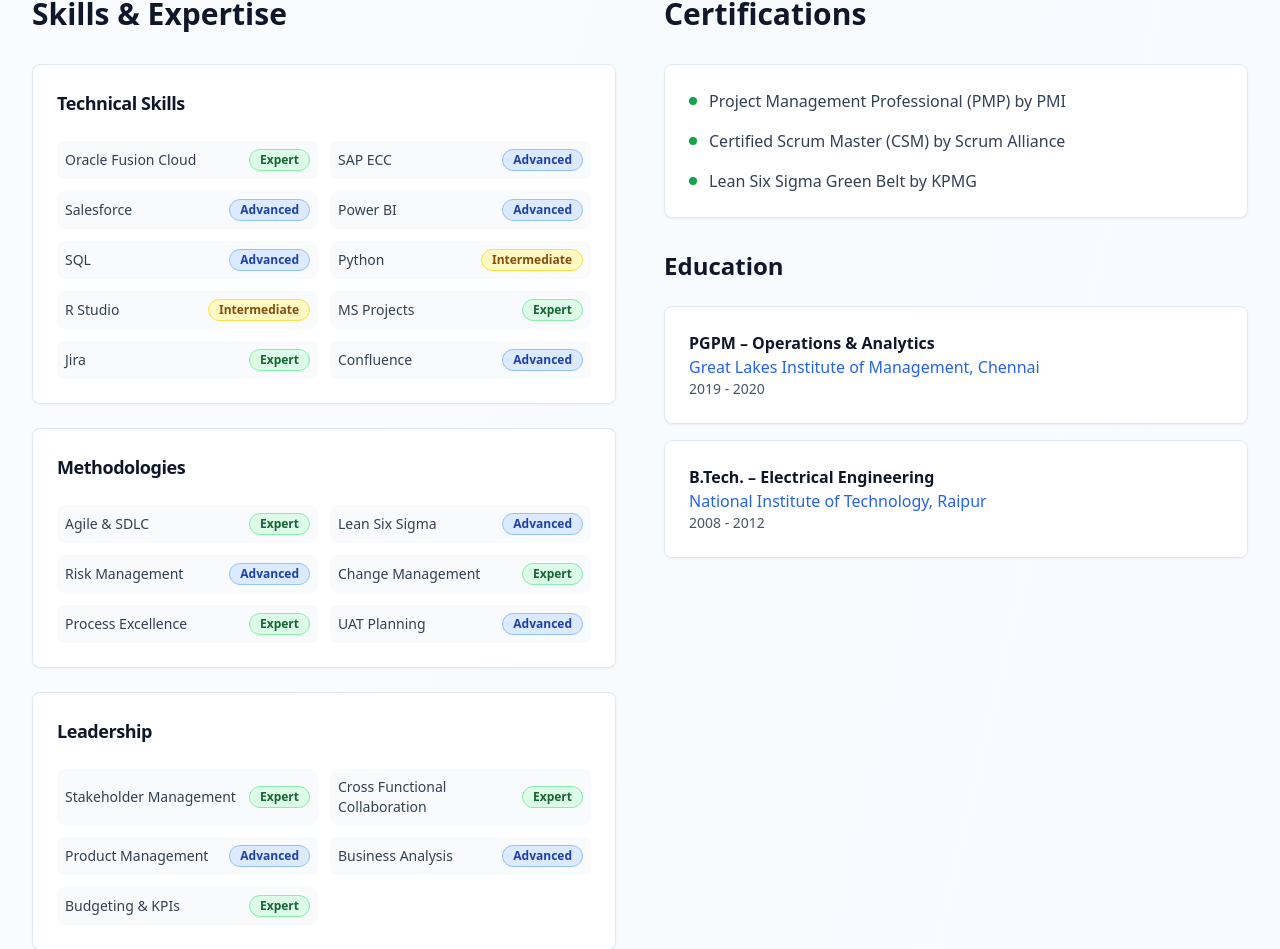
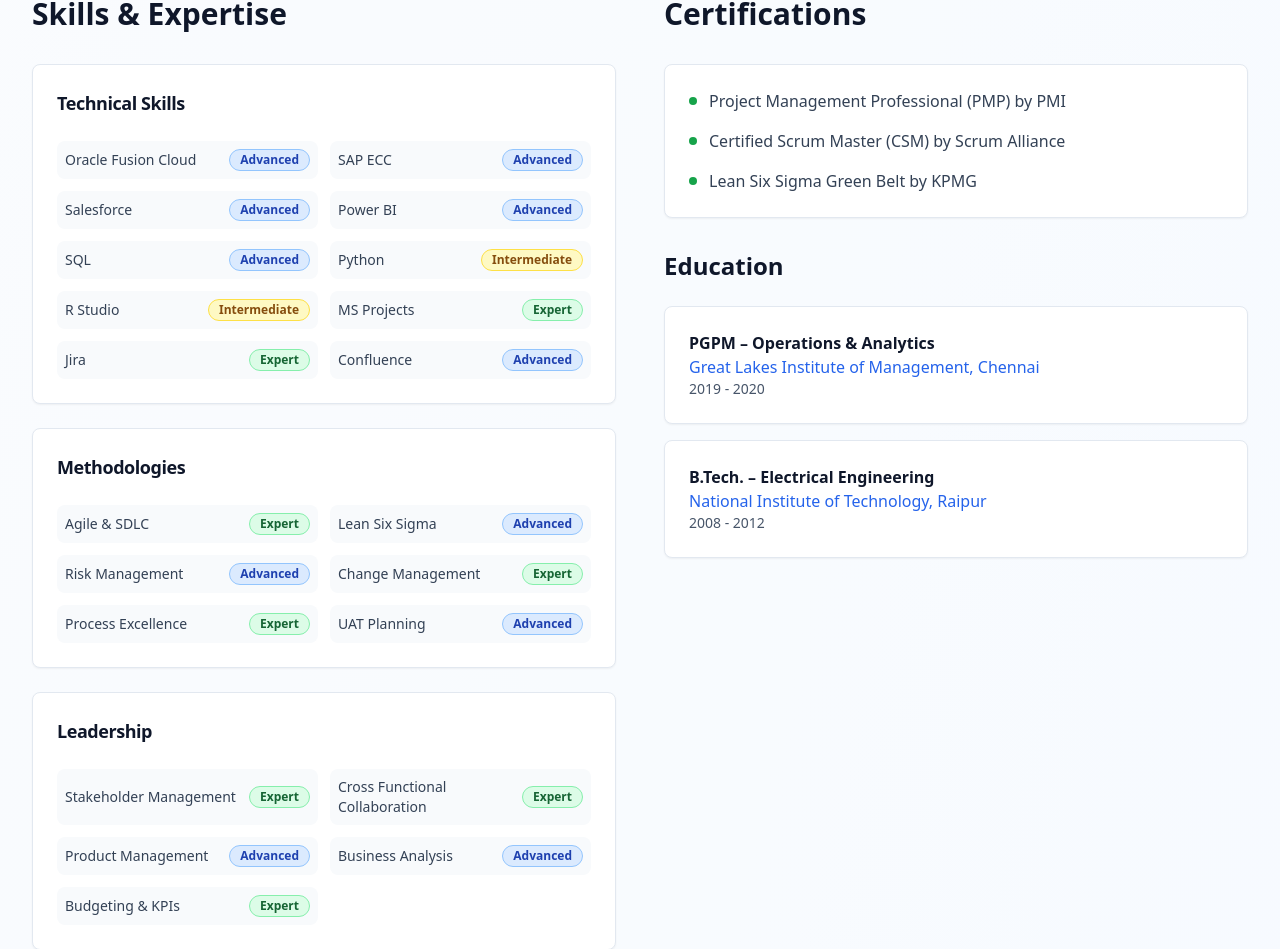
Before and after one commit to milind-204052/digital-transformation-portfolio-pro, a React (Vite) app: page / in a window 1280 px wide. Shown: the part 4163-5112 px from the top of the page. Built offline with nearby package versions, Linux system fonts and the light colour scheme.

Commit message:
Test change(Expert) git push

```diff
--- a/src/pages/Index.tsx
+++ b/src/pages/Index.tsx
@@ -136,7 +136,7 @@ const Index = () => {
 
   const skills = {
     "Technical Skills": [
-      { name: "Oracle Fusion Cloud", level: "Expert" },
+      { name: "Oracle Fusion Cloud", level: "Advanced" },
       { name: "SAP ECC", level: "Advanced" },
       { name: "Salesforce", level: "Advanced" },
       { name: "Power BI", level: "Advanced" },
```
